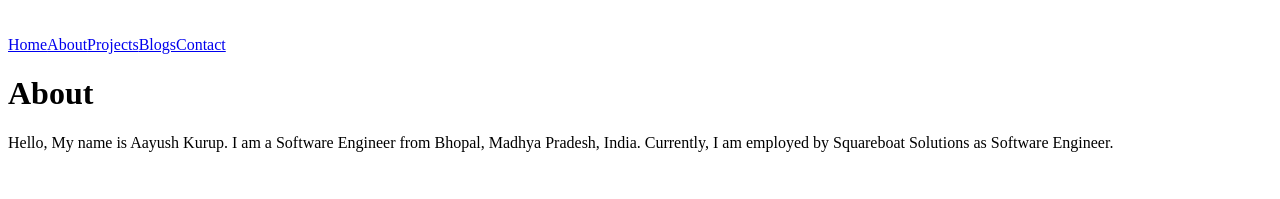
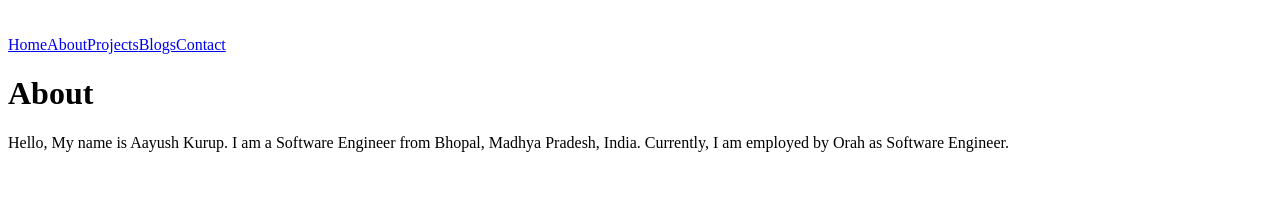
Before and after one commit to AayushK47/aayushk47-portfolio-website, a Gatsby site: page /about in a window 1280 px wide. Shown: the part 1380-1579 px from the top of the page. Built offline with nearby package versions, Linux system fonts and the light colour scheme; Gatsby itself is replaced by a stand-in of ours.

Commit message:
UPDATE: new company

```diff
--- a/src/pages/about.jsx
+++ b/src/pages/about.jsx
@@ -28,7 +28,7 @@ function AboutPage({ location }) {
                                     transition={{ delay: 1 }}
                                 >
                                     Hello, My name is Aayush Kurup. I am a Software Engineer from Bhopal, Madhya Pradesh, India.
-                                    Currently, I am employed by Squareboat Solutions as Software Engineer.
+                                    Currently, I am employed by Orah as Software Engineer.
                                 </motion.p>
                                 <br />
                                 <motion.p
```
Also changed, not shown: 1 other file.
